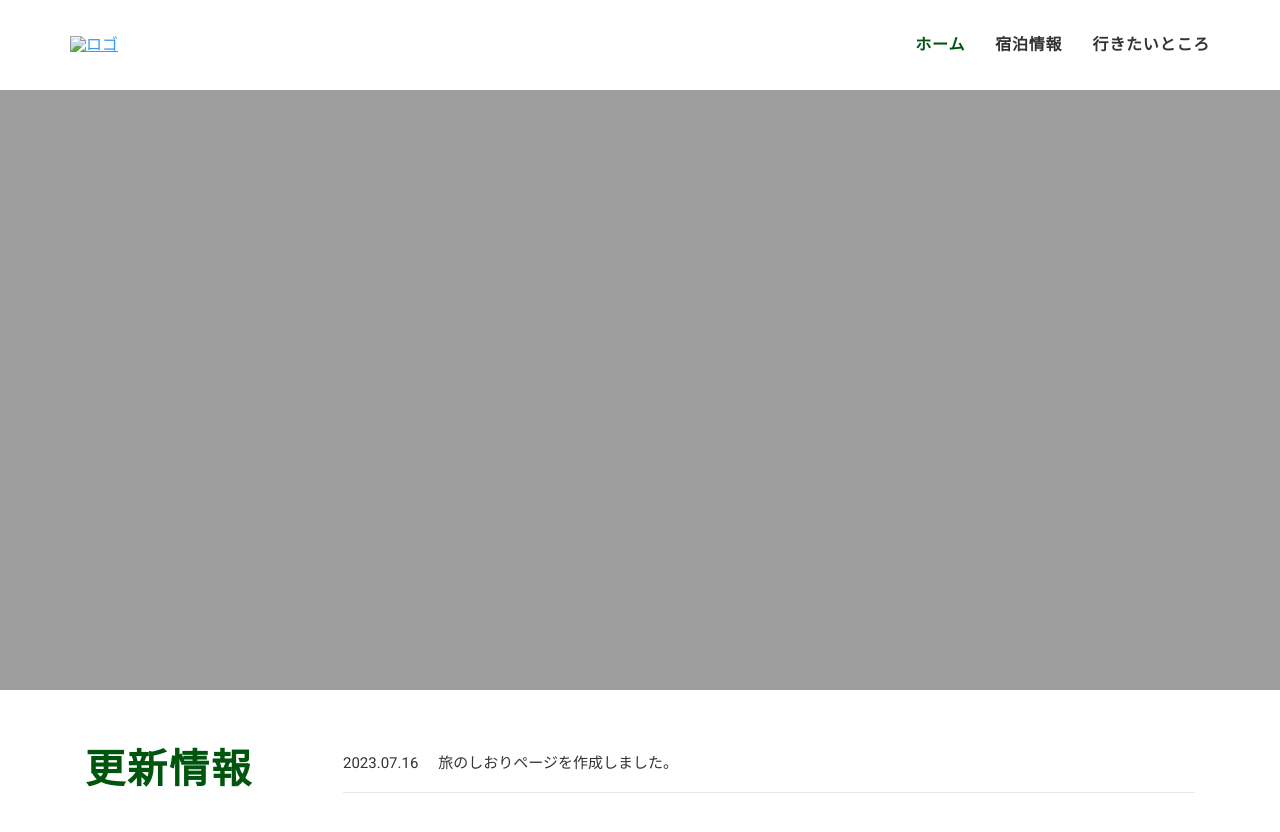
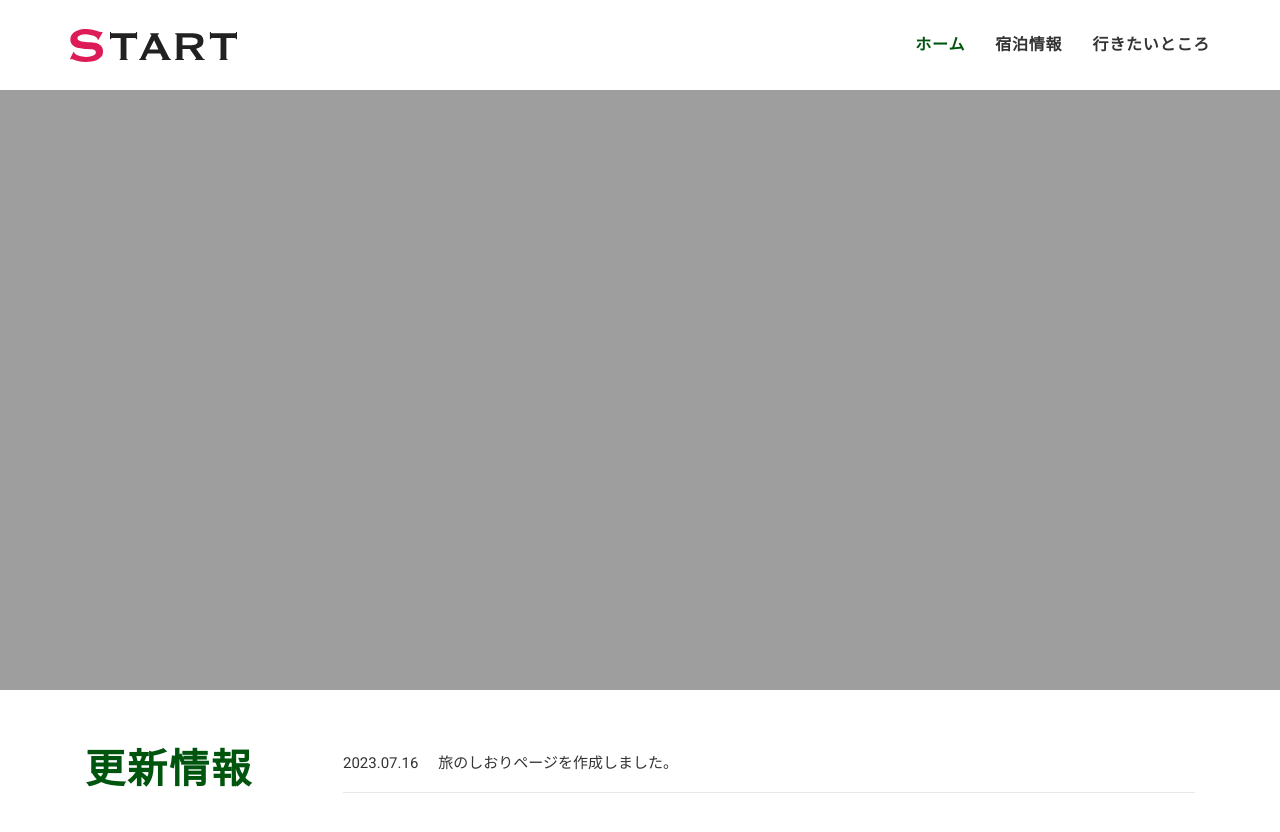
Before and after one commit to konPlantPG/23karuizawa, a plain HTML site: page index.html in a window 1280 px wide. Drawn offline with Linux system fonts and the light colour scheme; the site is published under a folder, as on GitHub Pages, so addresses that start at the root find nothing.

Commit message:
ロゴ映らない

```diff
--- a/index.html
+++ b/index.html
@@ -23,7 +23,7 @@
         <!--ヘッダー-->
         <header class="header">
             <div class="header__log">
-                <a href="."><img src="/img/logo.svg" alt="ロゴ"></a>
+                <a href="."><img src="img/logo.svg" alt="ロゴ"></a>
             </div>
 
             <div class="header__nav">
```
